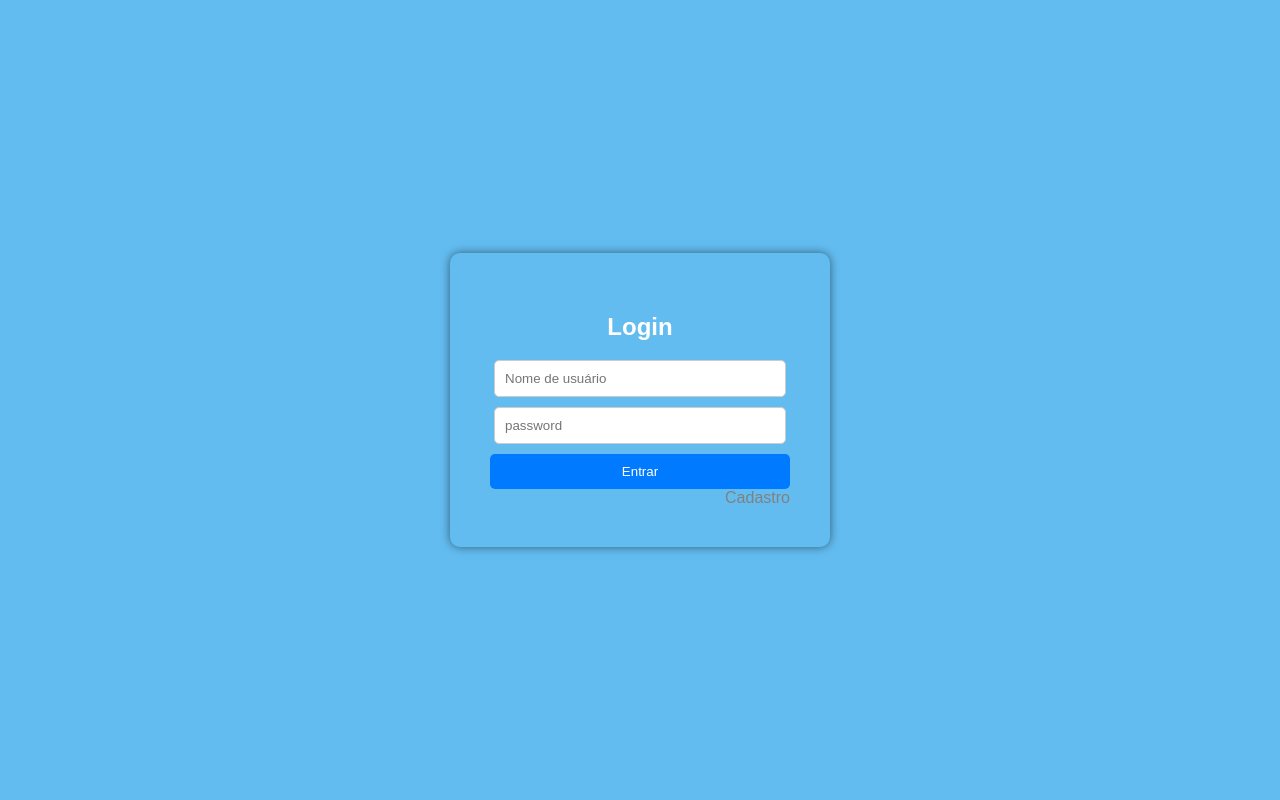
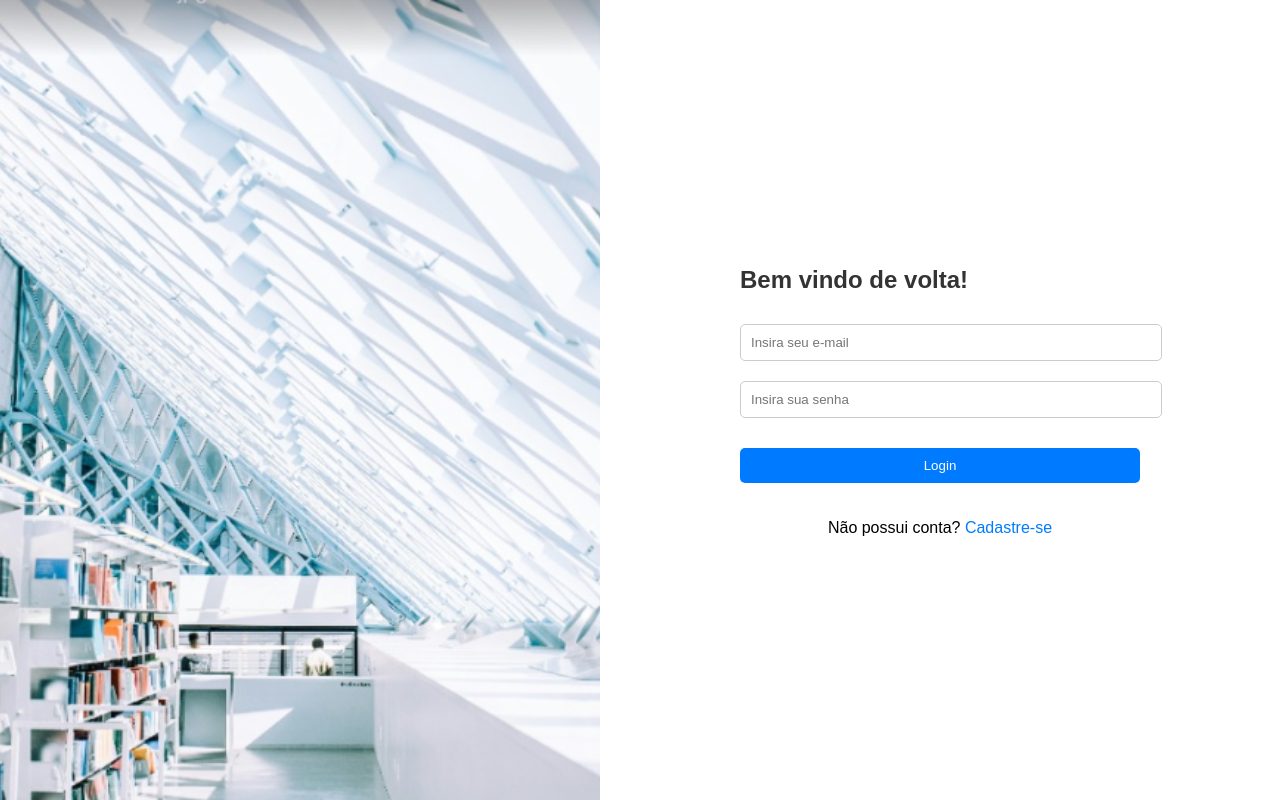
Before and after one commit to LuizBianchinis/Project_library_app-web, a plain HTML site: page templatesLogin/Login.html in a window 1280 px wide. Drawn offline with Linux system fonts and the light colour scheme.

Commit message:
fix: ajuste login

```diff
--- /dev/null
+++ b/templatesLogin/Login.css
@@ -0,0 +1,88 @@
+body, html {
+    margin: 0;
+    padding: 0;
+    font-family: Arial, sans-serif;
+    height: 100%;
+    width: 100%;
+    display: flex;
+    justify-content: center;
+    align-items: center;
+    background-color: #f5f5f5;
+}
+
+.login-wrapper {
+    display: flex;
+    width: 100%;
+    height: 100%;
+}
+
+.login-image {
+    flex: 1;
+    background: url('../images/image_login.png') no-repeat center center;
+    background-size: cover;
+}
+
+.login-form-container {
+    flex: 1;
+    display: flex;
+    justify-content: center;
+    align-items: center;
+    padding: 40px;
+    background-color: white;
+}
+
+.login-form {
+    width: 100%;
+    max-width: 400px;
+}
+
+h2 {
+    margin-bottom: 20px;
+    color: #333;
+}
+
+input[type="text"], input[type="password"] {
+    width: 100%;
+    padding: 10px;
+    margin: 10px 0;
+    border: 1px solid #ccc;
+    border-radius: 5px;
+}
+
+button[type="submit"] {
+    width: 100%;
+    padding: 10px;
+    margin: 20px 0;
+    background-color: #007BFF;
+    color: white;
+    border: none;
+    border-radius: 5px;
+    cursor: pointer;
+}
+
+button[type="submit"]:hover {
+    background-color: #0056b3;
+}
+
+.signup-link {
+    text-align: center;
+}
+
+.signup-link a {
+    color: #007BFF;
+    text-decoration: none;
+}
+
+.signup-link a:hover {
+    text-decoration: underline;
+}
+
+@media (max-width: 768px) {
+    .login-wrapper {
+        flex-direction: column;
+    }
+
+    .login-image {
+        height: 200px;
+    }
+}
--- a/templatesLogin/Login.html
+++ b/templatesLogin/Login.html
@@ -3,59 +3,43 @@
 <head>
     <meta charset="UTF-8">
     <meta name="viewport" content="width=device-width, initial-scale=1.0">
-    <link rel="stylesheet" href="/styles.css">
+    <link rel="stylesheet" href="Login.css">
     <title>Login Biblioteca</title>
     <link rel="icon" type="image/x-icon" href="/images/993552.png">
 </head>
+<body>
+    <div class="login-wrapper">
+        <div class="login-image">
 
-
-<body>
-
-
-    <div class="login-container">
-
-        <h2> Login </h2>
-
+        </div>
+        <div class="login-form-container">
+            <div class="login-form">
+                <h2>Bem vindo de volta!</h2>
                 <form id="loginForm">
-
-            <input type="text" id="email" name="email" placeholder="Nome de usuário" required>
-            <input type="password" id="password" name="password" placeholder="password" required>
-            <button type="submit"> Entrar </button>
-
-
-            <div class="sobre"></div>
+                    <input type="text" id="email" name="email" placeholder="Insira seu e-mail" required>
+                    <input type="password" id="password" name="password" placeholder="Insira sua senha" required>
+                    <button type="submit">Login</button>
+                    <p class="signup-link">Não possui conta? <a href="Cadastro.html">Cadastre-se</a></p>
                 </form>
-          <a class="cad" href="Cadastro.html"> Cadastro </a>
             </div>
-
+        </div>
+    </div>
     <script>
         async function loginUser(email, password) {
-      const url = 'http://127.0.0.1:5000/v1/auth/login'; // Substitua pela URL da sua API
-
-      const requestBody = {
-        email: email,
-        password: password
-      };
+            const url = 'http://127.0.0.1:5000/v1/auth/login';
+            const requestBody = { email: email, password: password };
 
             try {
                 const response = await fetch(url, {
                     method: 'POST',
-          headers: {
-            'Content-Type': 'application/json'
-          },
+                    headers: { 'Content-Type': 'application/json' },
                     body: JSON.stringify(requestBody)
                 });
 
-        if (!response.ok) {
-          throw new Error(`Erro: ${response.status}`);
-        }
+                if (!response.ok) throw new Error(`Erro: ${response.status}`);
 
                 const responseData = await response.json();
-        console.log(responseData);
-
-        // Exibe mensagem de sucesso ou redireciona conforme necessário
                 alert(responseData.message);
-
             } catch (error) {
                 console.error('Erro ao fazer a requisição:', error);
                 alert('Erro ao fazer login. Por favor, tente novamente.');
@@ -64,15 +48,11 @@
 
         document.getElementById('loginForm').addEventListener('submit', function(event) {
             event.preventDefault();
-
             const email = document.getElementById('email').value;
             const password = document.getElementById('password').value;
-
             loginUser(email, password);
         });
     </script>
-
-  <!-- Importe o arquivo bcrypt.js -->
     <script src="../login.js"></script>
 </body>
 </html>
```
Also changed, not shown: images/image_login.png (added). Lines whose indentation alone changed are shown as unchanged.
